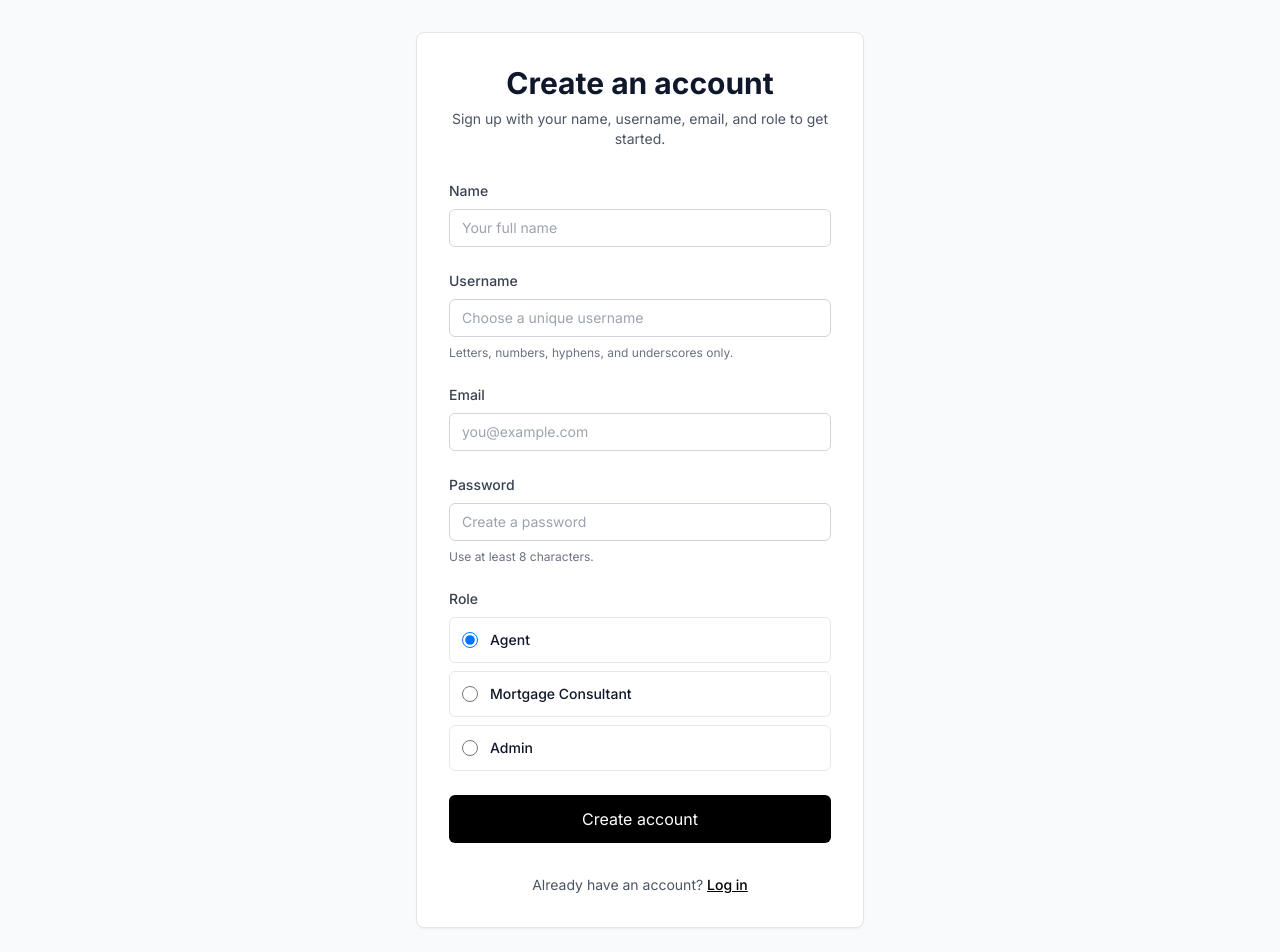
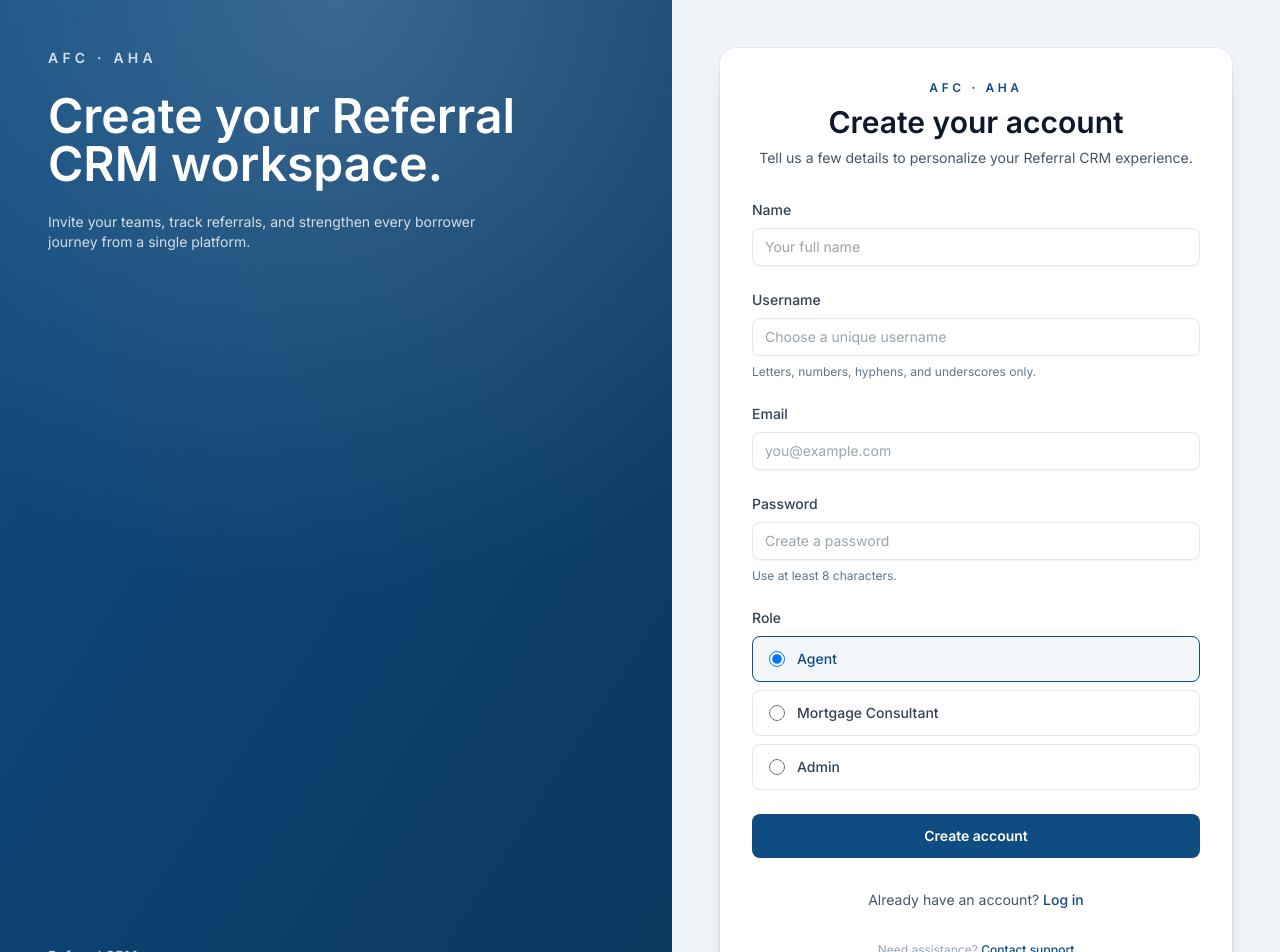
Before and after one commit to loganlgraham/referralcrm, a Next.js app: page /signup in a window 1280 px wide. Shown: the top 952 px of the page. Built offline with nearby package versions, Linux system fonts and the light colour scheme.

Commit message:
Revamp auth screens with branded styling and Google login

```diff
--- a/src/app/(auth)/login/page.tsx
+++ b/src/app/(auth)/login/page.tsx
@@ -34,6 +34,7 @@ function LoginForm() {
   const [identifier, setIdentifier] = useState('');
   const [password, setPassword] = useState('');
   const [loading, setLoading] = useState(false);
+  const [googleLoading, setGoogleLoading] = useState(false);
   const [error, setError] = useState<string | null>(null);
   const searchParams = useSearchParams();
   const callbackParam = searchParams.get('callbackUrl');
@@ -93,52 +94,117 @@ function LoginForm() {
     }
   };
 
+  const handleGoogleSignIn = () => {
+    setError(null);
+    setGoogleLoading(true);
+    void signIn('google', { callbackUrl }).catch((err) => {
+      console.error('Failed to start Google sign-in', err);
+      setError('Unable to start Google sign in. Please try again.');
+      setGoogleLoading(false);
+    });
+  };
+
   return (
-    <div className="flex min-h-screen items-center justify-center bg-slate-50 px-4 py-8">
-      <div className="w-full max-w-md space-y-8 rounded-lg border bg-white p-8 shadow-sm">
-        <div className="text-center space-y-2">
-          <h1 className="text-3xl font-bold">Welcome back</h1>
-          <p className="text-sm text-gray-600">Sign in with the username or email and password for your account.</p>
+    <div className="flex min-h-screen flex-col bg-slate-100 lg:flex-row">
+      <div className="relative hidden w-full flex-col justify-between overflow-hidden bg-gradient-to-br from-brand to-brand-dark p-12 text-white lg:flex lg:max-w-xl xl:max-w-2xl">
+        <div className="space-y-6">
+          <p className="text-sm font-semibold uppercase tracking-[0.3em] text-white/80">AFC · AHA</p>
+          <h2 className="text-4xl font-semibold leading-tight xl:text-5xl">Referral relationships, coordinated in one workspace.</h2>
+          <p className="max-w-md text-sm text-white/80">
+            Manage referrals, follow-ups, and lender partnerships with the tools your teams already trust.
+          </p>
+        </div>
+        <div className="space-y-1 text-sm text-white/70">
+          <p className="font-semibold">Referral CRM</p>
+          <p>Built for the AFC &amp; AHA network.</p>
+        </div>
+        <div className="pointer-events-none absolute inset-0 bg-[radial-gradient(circle_at_top,rgba(255,255,255,0.18),transparent_55%)]" aria-hidden="true" />
+      </div>
+      <div className="flex w-full flex-1 items-center justify-center px-6 py-12 sm:px-10 lg:px-12">
+        <div className="relative w-full max-w-md space-y-8 rounded-2xl bg-white p-8 shadow-xl ring-1 ring-black/5">
+          <div className="space-y-2 text-center">
+            <p className="text-xs font-semibold uppercase tracking-[0.3em] text-brand">AFC · AHA</p>
+            <h1 className="text-3xl font-semibold text-slate-900">Sign in to Referral CRM</h1>
+            <p className="text-sm text-slate-600">Use your Referral CRM credentials or continue with Google.</p>
           </div>
 
           {displayProviderError && (
-          <div className="rounded-md border border-red-200 bg-red-50 p-3 text-sm text-red-900">
+            <div className="rounded-lg border border-red-200 bg-red-50 p-4 text-sm text-red-900">
               <p className="font-medium">Authentication error</p>
               <p className="text-xs text-red-800">{displayProviderError}</p>
             </div>
           )}
 
           {error && (
-          <div className="rounded-md border border-red-200 bg-red-50 p-3 text-sm text-red-900">
+            <div className="rounded-lg border border-red-200 bg-red-50 p-4 text-sm text-red-900">
               <p className="font-medium">{error}</p>
             </div>
           )}
 
-        <form onSubmit={handleSubmit} className="space-y-6">
-          <div className="space-y-2">
-            <label className="block text-sm font-medium text-gray-700" htmlFor="identifier">
+          <div className="space-y-6">
+            <button
+              type="button"
+              onClick={handleGoogleSignIn}
+              disabled={googleLoading || loading}
+              className="flex w-full items-center justify-center gap-3 rounded-lg border border-slate-200 bg-white px-4 py-3 text-sm font-medium text-slate-700 transition hover:border-brand hover:text-brand focus-visible:outline-none focus-visible:ring-2 focus-visible:ring-brand disabled:cursor-not-allowed disabled:opacity-60"
+            >
+              <svg
+                aria-hidden="true"
+                focusable="false"
+                className="h-5 w-5"
+                viewBox="0 0 24 24"
+              >
+                <path
+                  d="M23.52 12.273c0-.815-.073-1.6-.209-2.352H12v4.444h6.462a5.51 5.51 0 0 1-2.39 3.613v3h3.868c2.266-2.087 3.58-5.162 3.58-8.705Z"
+                  fill="#4285F4"
+                />
+                <path
+                  d="M12 24c3.24 0 5.956-1.073 7.941-2.922l-3.868-3c-1.073.72-2.45 1.147-4.073 1.147-3.13 0-5.776-2.111-6.718-4.948H1.262v3.11A12 12 0 0 0 12 24Z"
+                  fill="#34A853"
+                />
+                <path
+                  d="M5.282 14.277A7.204 7.204 0 0 1 4.9 12c0-.79.136-1.557.382-2.277V6.613H1.262A12 12 0 0 0 0 12c0 1.934.463 3.76 1.262 5.387l4.02-3.11Z"
+                  fill="#FBBC05"
+                />
+                <path
+                  d="M12 4.754c1.762 0 3.343.606 4.586 1.796l3.434-3.434C17.952 1.212 15.236 0 12 0 7.313 0 3.273 2.688 1.262 6.613l4.02 3.11C6.224 6.866 8.87 4.754 12 4.754Z"
+                  fill="#EA4335"
+                />
+              </svg>
+              {googleLoading ? 'Redirecting…' : 'Continue with Google'}
+            </button>
+
+            <div className="flex items-center gap-3 text-xs text-slate-400">
+              <span className="h-px flex-1 bg-slate-200" />
+              <span>or</span>
+              <span className="h-px flex-1 bg-slate-200" />
+            </div>
+
+            <form onSubmit={handleSubmit} className="space-y-5">
+              <div className="space-y-2 text-left">
+                <label className="block text-sm font-medium text-slate-700" htmlFor="identifier">
                   Username or email
                 </label>
                 <input
                   id="identifier"
                   type="text"
                   autoComplete="username"
-              className="w-full rounded-md border border-gray-300 px-3 py-2 text-sm focus:border-black focus:outline-none focus:ring-1 focus:ring-black"
+                  className="w-full rounded-lg border border-slate-200 px-3 py-2 text-sm shadow-sm focus:border-brand focus:outline-none focus:ring-2 focus:ring-brand/40"
                   placeholder="yourname or you@example.com"
                   value={identifier}
                   onChange={(event) => setIdentifier(event.target.value)}
                 />
               </div>
 
-          <div className="space-y-2">
-            <label className="block text-sm font-medium text-gray-700" htmlFor="password">
+              <div className="space-y-2 text-left">
+                <label className="block text-sm font-medium text-slate-700" htmlFor="password">
                   Password
                 </label>
                 <input
                   id="password"
                   type="password"
                   autoComplete="current-password"
-              className="w-full rounded-md border border-gray-300 px-3 py-2 text-sm focus:border-black focus:outline-none focus:ring-1 focus:ring-black"
+                  className="w-full rounded-lg border border-slate-200 px-3 py-2 text-sm shadow-sm focus:border-brand focus:outline-none focus:ring-2 focus:ring-brand/40"
                   placeholder="Enter your password"
                   value={password}
                   onChange={(event) => setPassword(event.target.value)}
@@ -147,19 +213,28 @@ function LoginForm() {
 
               <button
                 type="submit"
-            disabled={loading}
-            className="w-full rounded-md bg-black px-4 py-3 text-white hover:bg-gray-800 disabled:cursor-not-allowed disabled:opacity-60"
+                disabled={loading || googleLoading}
+                className="w-full rounded-lg bg-brand px-4 py-3 text-sm font-semibold text-white shadow-sm transition hover:bg-brand-dark focus-visible:outline-none focus-visible:ring-2 focus-visible:ring-brand/70 disabled:cursor-not-allowed disabled:opacity-60"
               >
                 {loading ? 'Signing in…' : 'Sign in'}
               </button>
             </form>
+          </div>
 
-        <p className="text-center text-sm text-gray-600">
+          <p className="text-center text-sm text-slate-600">
             Don't have an account?{' '}
-          <Link href="/signup" className="font-medium text-black underline">
+            <Link href="/signup" className="font-medium text-brand hover:text-brand-dark">
               Sign up
             </Link>
           </p>
+
+          <p className="text-center text-xs text-slate-400">
+            Need help?{' '}
+            <a href="mailto:support@referralcrm.example.com" className="font-medium text-brand hover:text-brand-dark">
+              Contact support
+            </a>
+          </p>
+        </div>
       </div>
     </div>
   );
--- a/src/app/signup/page.tsx
+++ b/src/app/signup/page.tsx
@@ -3,6 +3,7 @@
 export const dynamic = 'force-dynamic';
 
 import Link from 'next/link';
+import clsx from 'clsx';
 import { FormEvent, Suspense, useEffect, useMemo, useState } from 'react';
 import { signIn } from 'next-auth/react';
 import { useSearchParams } from 'next/navigation';
@@ -40,11 +41,29 @@ export default function SignupPage() {
   return (
     <Suspense
       fallback={
-        <div className="flex min-h-screen items-center justify-center bg-slate-50 px-4 py-8">
-          <div className="w-full max-w-md space-y-8 rounded-lg border bg-white p-8 text-center shadow-sm">
+        <div className="flex min-h-screen flex-col bg-slate-100 lg:flex-row">
+          <div className="relative hidden w-full flex-col justify-between overflow-hidden bg-gradient-to-br from-brand to-brand-dark p-12 text-white lg:flex lg:max-w-xl xl:max-w-2xl">
+            <div className="space-y-6">
+              <p className="text-sm font-semibold uppercase tracking-[0.3em] text-white/80">AFC · AHA</p>
+              <h2 className="text-4xl font-semibold leading-tight xl:text-5xl">Create clarity for every referral partner.</h2>
+              <p className="max-w-md text-sm text-white/80">
+                We'll have your onboarding workspace ready in just a moment.
+              </p>
+            </div>
+            <div className="space-y-1 text-sm text-white/70">
+              <p className="font-semibold">Referral CRM</p>
+              <p>Built for the AFC &amp; AHA network.</p>
+            </div>
+            <div className="pointer-events-none absolute inset-0 bg-[radial-gradient(circle_at_top,rgba(255,255,255,0.18),transparent_55%)]" aria-hidden="true" />
+          </div>
+          <div className="flex w-full flex-1 items-center justify-center px-6 py-12 sm:px-10 lg:px-12">
+            <div className="w-full max-w-xl space-y-6 rounded-2xl bg-white p-8 text-center shadow-xl ring-1 ring-black/5">
+              <p className="text-xs font-semibold uppercase tracking-[0.3em] text-brand">AFC · AHA</p>
               <div className="space-y-2">
-              <h1 className="text-3xl font-bold">Create an account</h1>
-              <p className="text-sm text-gray-600">Preparing your signup experience…</p>
+                <h1 className="text-3xl font-semibold text-slate-900">Create your account</h1>
+                <p className="text-sm text-slate-600">Preparing your signup experience…</p>
+              </div>
+              <div className="mx-auto h-2 w-32 animate-pulse rounded-full bg-slate-200" />
             </div>
           </div>
         </div>
@@ -163,36 +182,52 @@ function SignupPageContent() {
     const messages = fieldErrors[key];
     if (!messages || messages.length === 0) return null;
     return (
-      <p className="text-xs text-red-600" role="alert">
+      <p className="text-xs font-medium text-red-600" role="alert">
         {messages[0]}
       </p>
     );
   };
 
   return (
-    <div className="flex min-h-screen items-center justify-center bg-slate-50 px-4 py-8">
-      <div className="w-full max-w-md space-y-8 rounded-lg border bg-white p-8 shadow-sm">
-        <div className="text-center space-y-2">
-          <h1 className="text-3xl font-bold">Create an account</h1>
-          <p className="text-sm text-gray-600">Sign up with your name, username, email, and role to get started.</p>
+    <div className="flex min-h-screen flex-col bg-slate-100 lg:flex-row">
+      <div className="relative hidden w-full flex-col justify-between overflow-hidden bg-gradient-to-br from-brand to-brand-dark p-12 text-white lg:flex lg:max-w-xl xl:max-w-2xl">
+        <div className="space-y-6">
+          <p className="text-sm font-semibold uppercase tracking-[0.3em] text-white/80">AFC · AHA</p>
+          <h2 className="text-4xl font-semibold leading-tight xl:text-5xl">Create your Referral CRM workspace.</h2>
+          <p className="max-w-md text-sm text-white/80">
+            Invite your teams, track referrals, and strengthen every borrower journey from a single platform.
+          </p>
+        </div>
+        <div className="space-y-1 text-sm text-white/70">
+          <p className="font-semibold">Referral CRM</p>
+          <p>Built for the AFC &amp; AHA network.</p>
+        </div>
+        <div className="pointer-events-none absolute inset-0 bg-[radial-gradient(circle_at_top,rgba(255,255,255,0.18),transparent_55%)]" aria-hidden="true" />
+      </div>
+      <div className="flex w-full flex-1 items-center justify-center px-6 py-12 sm:px-10 lg:px-12">
+        <div className="relative w-full max-w-xl space-y-8 rounded-2xl bg-white p-8 shadow-xl ring-1 ring-black/5">
+          <div className="space-y-2 text-center">
+            <p className="text-xs font-semibold uppercase tracking-[0.3em] text-brand">AFC · AHA</p>
+            <h1 className="text-3xl font-semibold text-slate-900">Create your account</h1>
+            <p className="text-sm text-slate-600">Tell us a few details to personalize your Referral CRM experience.</p>
           </div>
 
           {error && (
-          <div className="rounded-md border border-red-200 bg-red-50 p-3 text-sm text-red-900">
+            <div className="rounded-lg border border-red-200 bg-red-50 p-4 text-sm text-red-900">
               <p className="font-medium">{error}</p>
             </div>
           )}
 
-        <form onSubmit={handleSubmit} className="space-y-6">
+          <form onSubmit={handleSubmit} className="space-y-6 text-left">
             <div className="space-y-2">
-            <label className="block text-sm font-medium text-gray-700" htmlFor="name">
+              <label className="block text-sm font-medium text-slate-700" htmlFor="name">
                 Name
               </label>
               <input
                 id="name"
                 type="text"
                 autoComplete="name"
-              className="w-full rounded-md border border-gray-300 px-3 py-2 text-sm focus:border-black focus:outline-none focus:ring-1 focus:ring-black"
+                className="w-full rounded-lg border border-slate-200 px-3 py-2 text-sm shadow-sm focus:border-brand focus:outline-none focus:ring-2 focus:ring-brand/40"
                 placeholder="Your full name"
                 value={name}
                 onChange={(event) => setName(event.target.value)}
@@ -201,31 +236,31 @@ function SignupPageContent() {
             </div>
 
             <div className="space-y-2">
-            <label className="block text-sm font-medium text-gray-700" htmlFor="username">
+              <label className="block text-sm font-medium text-slate-700" htmlFor="username">
                 Username
               </label>
               <input
                 id="username"
                 type="text"
                 autoComplete="username"
-              className="w-full rounded-md border border-gray-300 px-3 py-2 text-sm focus:border-black focus:outline-none focus:ring-1 focus:ring-black"
+                className="w-full rounded-lg border border-slate-200 px-3 py-2 text-sm shadow-sm focus:border-brand focus:outline-none focus:ring-2 focus:ring-brand/40"
                 placeholder="Choose a unique username"
                 value={username}
                 onChange={(event) => setUsername(event.target.value)}
               />
-            <p className="text-xs text-gray-500">Letters, numbers, hyphens, and underscores only.</p>
+              <p className="text-xs text-slate-500">Letters, numbers, hyphens, and underscores only.</p>
               {renderFieldError('username')}
             </div>
 
             <div className="space-y-2">
-            <label className="block text-sm font-medium text-gray-700" htmlFor="email">
+              <label className="block text-sm font-medium text-slate-700" htmlFor="email">
                 Email
               </label>
               <input
                 id="email"
                 type="email"
                 autoComplete="email"
-              className="w-full rounded-md border border-gray-300 px-3 py-2 text-sm focus:border-black focus:outline-none focus:ring-1 focus:ring-black"
+                className="w-full rounded-lg border border-slate-200 px-3 py-2 text-sm shadow-sm focus:border-brand focus:outline-none focus:ring-2 focus:ring-brand/40"
                 placeholder="you@example.com"
                 value={email}
                 onChange={(event) => setEmail(event.target.value)}
@@ -234,59 +269,69 @@ function SignupPageContent() {
             </div>
 
             <div className="space-y-2">
-            <label className="block text-sm font-medium text-gray-700" htmlFor="password">
+              <label className="block text-sm font-medium text-slate-700" htmlFor="password">
                 Password
               </label>
               <input
                 id="password"
                 type="password"
                 autoComplete="new-password"
-              className="w-full rounded-md border border-gray-300 px-3 py-2 text-sm focus:border-black focus:outline-none focus:ring-1 focus:ring-black"
+                className="w-full rounded-lg border border-slate-200 px-3 py-2 text-sm shadow-sm focus:border-brand focus:outline-none focus:ring-2 focus:ring-brand/40"
                 placeholder="Create a password"
                 value={password}
                 onChange={(event) => setPassword(event.target.value)}
               />
-            <p className="text-xs text-gray-500">Use at least 8 characters.</p>
+              <p className="text-xs text-slate-500">Use at least 8 characters.</p>
               {renderFieldError('password')}
             </div>
 
             <div className="space-y-2">
-            <span className="block text-sm font-medium text-gray-700">Role</span>
+              <span className="block text-sm font-medium text-slate-700">Role</span>
               <div className="space-y-2">
-              {roleOptions.map((option) => (
+                {roleOptions.map((option) => {
+                  const isSelected = role === option.value;
+                  return (
                     <label
                       key={option.value}
-                  className="flex items-center gap-3 cursor-pointer rounded-md border p-3 hover:bg-gray-50 transition-colors"
+                      className={clsx(
+                        'flex items-center gap-3 rounded-lg border px-4 py-3 transition focus-within:outline-none focus-within:ring-2 focus-within:ring-brand/40',
+                        isSelected
+                          ? 'border-brand bg-brand/5 shadow-sm'
+                          : 'border-slate-200 hover:border-brand/60 hover:bg-slate-50'
+                      )}
                     >
                       <input
                         type="radio"
                         name="role"
                         value={option.value}
-                    checked={role === option.value}
+                        checked={isSelected}
                         onChange={() => setRole(option.value)}
-                    className="h-4 w-4"
+                        className="h-4 w-4 border-slate-300 text-brand focus:ring-brand"
                       />
-                  <span className="text-sm font-medium">{option.label}</span>
+                      <span className={clsx('text-sm font-medium', isSelected ? 'text-brand' : 'text-slate-700')}>
+                        {option.label}
+                      </span>
                     </label>
-              ))}
+                  );
+                })}
               </div>
               {renderFieldError('role')}
             </div>
 
             {role === 'admin' && (
               <div className="space-y-2">
-              <label className="block text-sm font-medium text-gray-700" htmlFor="admin-secret">
+                <label className="block text-sm font-medium text-slate-700" htmlFor="admin-secret">
                   Admin signup code
                 </label>
                 <input
                   id="admin-secret"
                   type="password"
-                className="w-full rounded-md border border-gray-300 px-3 py-2 text-sm focus:border-black focus:outline-none focus:ring-1 focus:ring-black"
+                  className="w-full rounded-lg border border-slate-200 px-3 py-2 text-sm shadow-sm focus:border-brand focus:outline-none focus:ring-2 focus:ring-brand/40"
                   placeholder="Enter the admin code"
                   value={adminSecret}
                   onChange={(event) => setAdminSecret(event.target.value)}
                 />
-              <p className="text-xs text-gray-500">Ask an existing admin for the secret code to join as an administrator.</p>
+                <p className="text-xs text-slate-500">Ask an existing admin for the secret code to join as an administrator.</p>
                 {renderFieldError('adminSecret')}
               </div>
             )}
@@ -294,18 +339,26 @@ function SignupPageContent() {
             <button
               type="submit"
               disabled={loading}
-            className="w-full rounded-md bg-black px-4 py-3 text-white hover:bg-gray-800 disabled:cursor-not-allowed disabled:opacity-60"
+              className="w-full rounded-lg bg-brand px-4 py-3 text-sm font-semibold text-white shadow-sm transition hover:bg-brand-dark focus-visible:outline-none focus-visible:ring-2 focus-visible:ring-brand/70 disabled:cursor-not-allowed disabled:opacity-60"
             >
               {loading ? 'Creating account…' : 'Create account'}
             </button>
           </form>
 
-        <p className="text-center text-sm text-gray-600">
+          <p className="text-center text-sm text-slate-600">
             Already have an account?{' '}
-          <Link href="/login" className="font-medium text-black underline">
+            <Link href="/login" className="font-medium text-brand hover:text-brand-dark">
               Log in
             </Link>
           </p>
+
+          <p className="text-center text-xs text-slate-400">
+            Need assistance?{' '}
+            <a href="mailto:support@referralcrm.example.com" className="font-medium text-brand hover:text-brand-dark">
+              Contact support
+            </a>
+          </p>
+        </div>
       </div>
     </div>
   );
```
Lines whose indentation alone changed are shown as unchanged.
